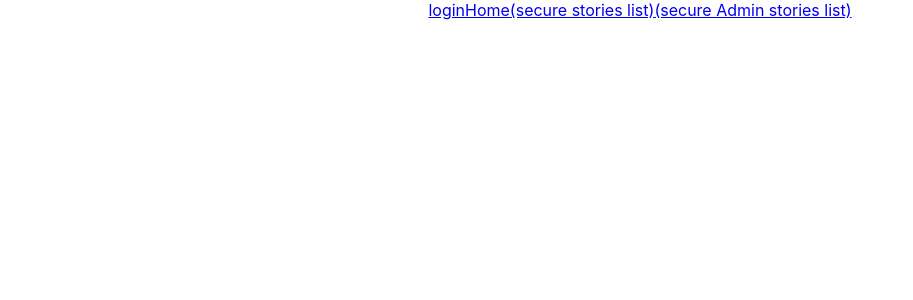
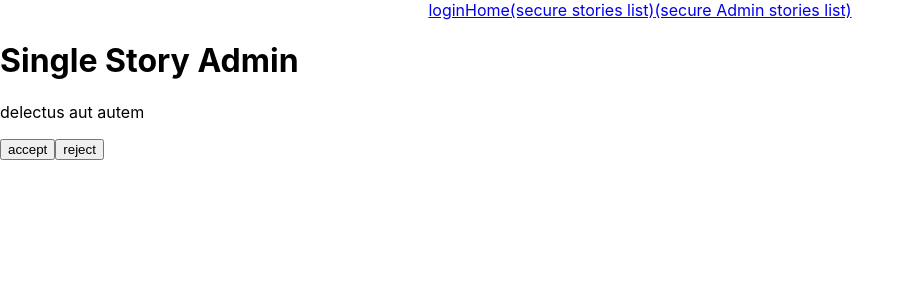
Before and after one commit to labs-sg1-refugee-stories/frontend02, a React (Create React App) app in the folder refugee-stories/: page /admin_stories_list/1 in a window 1280 px wide. Shown: the top 300 px of the page, without its empty margins (0-913 px from the left). Built offline with nearby package versions, Linux system fonts and the light colour scheme; no server answers.

Commit message:
add accept and reject buttons + admin single post route and view

```diff
--- a/refugee-stories/src/App.js
+++ b/refugee-stories/src/App.js
@@ -36,6 +36,7 @@ function App() {
 
   {/* protected admin routes */}
   <PrivateRoute exact path={"/admin_stories_list/"} component={AdminStoriesList}></PrivateRoute>
+  <PrivateRoute exact path={"/admin_stories_list/:id"} component={AdminSingleStory}></PrivateRoute>
   </Router>
 
   );
--- a/refugee-stories/src/views/AdminSingleStory.js
+++ b/refugee-stories/src/views/AdminSingleStory.js
@@ -22,21 +22,13 @@ componentDidMount(){
 
 
     render(){
-        console.log(this.props.match.params.id)
+
     return (
         <div>
         <h1>Single Story Admin</h1>
-      {this.props.adminStories.map((story,index) => story.id == this.props.match.params.id ?
-            <div>
-            <p>{story.title}</p>
-            <button>accept</button>
-            <button>reject</button>
-            </div>
-
-
-
-
-            : null)}
+        <p> {this.props.adminStories.map((story,index) => story.id == this.props.match.params.id ? story.title : null)}</p>
+        <button onClick={this.accept}>accept</button>
+        <button onClick={this.reject}>reject</button>
         </div>
 
      );
```
